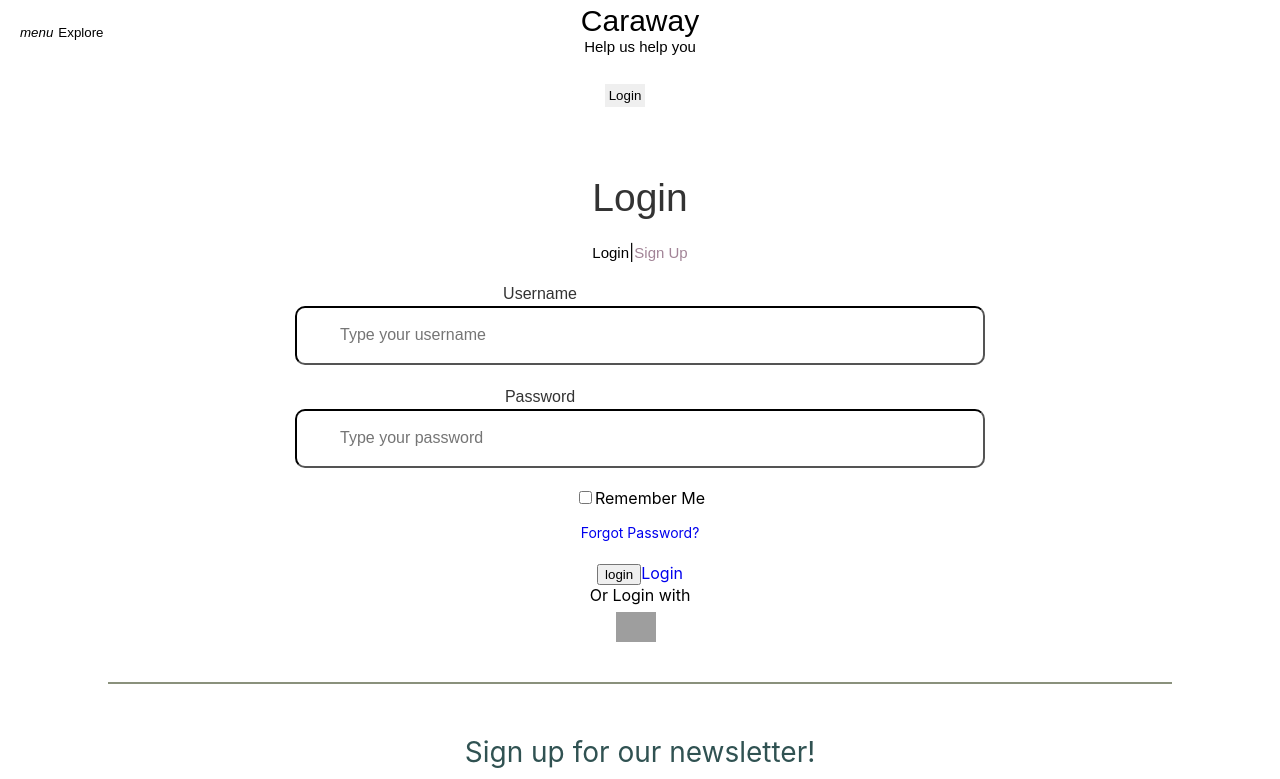
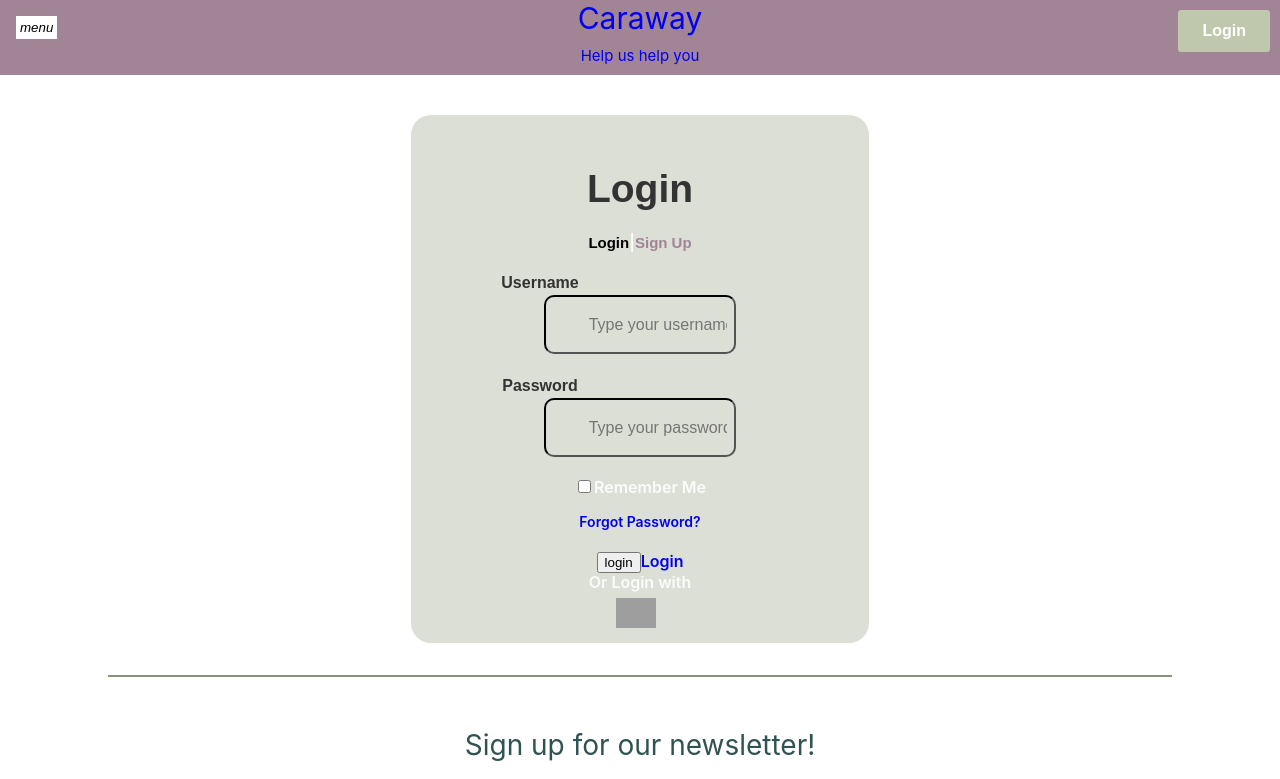
Before and after one commit to adamaripici/projectCode, a React (Create React App) app in the folder react/caraway-app/: page /login in a window 1280 px wide. Shown: the top 779 px of the page. Built offline with nearby package versions, Linux system fonts and the light colour scheme; grey boxes are pictures that could not be loaded.

Commit message:
fixed navbar

```diff
--- a/react/caraway-app/src/Login.css
+++ b/react/caraway-app/src/Login.css
@@ -0,0 +1,14 @@
+.login-page{
+  display: inline-block;
+    outline: none;
+    cursor: pointer;
+    font-weight: 600;
+    border-radius: 20px;
+    padding: 12px 90px;
+    border: 0;
+    color: rgba(255, 255, 255, 0.879);
+    background: #dcdfd6;
+    line-height: 1.15;
+    font-size: 16px;
+    margin-top: 40px;
+}
--- a/react/caraway-app/src/Login.js
+++ b/react/caraway-app/src/Login.js
@@ -4,7 +4,7 @@ import { Link } from "react-router-dom"
 
 function Login() {
   return (
-    <div className="login">
+    <div className="login-page">
       <div className="loginForm">
         <p className="form-title">Login</p>
         <div className="links-signup">
--- a/react/caraway-app/src/Navbar.css
+++ b/react/caraway-app/src/Navbar.css
@@ -226,9 +226,58 @@ br {
 
 .test{
   display: flex;
-	/* flex-direction: row;
-	flex-wrap: wrap; */
   min-width: 500px;
 
   align-items: center;
 }
+
+
+
+.login{
+
+  display: inline-block;
+  outline: none;
+  cursor: pointer;
+  font-weight: 600;
+  border-radius: 3px;
+  padding: 12px 24px;
+  border: 0;
+  color: white;
+  background: #BFC8AD;
+  line-height: 1.15;
+  font-size: 16px;
+  position: absolute;
+  top: 10px;
+  right: 10px;
+
+
+}
+
+.login:hover {
+  transition: all .1s ease;
+  box-shadow: 0 0 0 0 #fff, 0 0 0 3px #269c7e;
+}
+
+.logo-div{
+  /* text-align: center;
+  margin-top: -40px; */
+
+}
+
+.logo-title a{
+  display: block;
+  margin-bottom: 10px;
+
+}
+
+.logo-title {
+  background-color: #A28497;
+}
+
+
+.logo-title {
+  display: flex;
+  flex-direction: column;
+  align-items: center;
+
+}
--- a/react/caraway-app/src/Navbar.js
+++ b/react/caraway-app/src/Navbar.js
@@ -13,26 +13,26 @@ export default function NavBar() {
 
   return (
     <div className="menu-bar">
+      <div className="logo-div">
+
       <ul className={`menu ${showMenu ? "showMenu" : ""}`}>
+          {/* <li className="explore">Explore</li> */}
           <li><a className="menuItem" href="/">Home</a></li>
           <li><a className="menuItem" href="/management-tips">Management Tips</a></li>
           <li><a className="menuItem" href="/blogs">Blog</a></li>
           <li><a className="menuItem" href="/meet-therapists">Meet Therapists</a></li>
           <li><a className="menuItem" href="/financial-assistance">Financial Assistance Programs</a></li>
-        </ul>
-        <button className="hamburger" onClick={toggleMenu}>
+      </ul>
+
+      <button className="hamburger" onClick={toggleMenu}>
         <i className="menuIcon material-icons">menu</i>
         <i className="closeIcon material-icons">close</i>
-        <li className="explore">Explore</li>
       </button>
-      <div className="logo-div">
-        <button className="logo">
-          <li className="Caraway"><a className="logoItem" href="/">Caraway</a></li>
-          <li className="quote"><a className="logoItem" href="/">Help us help you</a></li>
-        </button>
-        <div className="login-button">
-            <button className="login"  onClick={() => window.location.href='/login'}>Login</button>
+          <div className="logo-title">
+            <a className="Caraway" href="/">Caraway</a>
+            <a className="quote" href="/">Help us help you</a>
           </div>
+          <button className="login"  onClick={() => window.location.href='/login'}>Login</button>
       </div>
     </div>
   );
--- a/react/caraway-app/src/Signup.css
+++ b/react/caraway-app/src/Signup.css
@@ -214,29 +214,13 @@ a:active { text-decoration: underline; }
   text-decoration: underline;
 }
 
-.hamburger {
-  position: fixed;
-  z-index: 100;
-  top: 1rem;
-  left: 1rem;
-  padding: 4px;
-  border: none;
-  background: white;
-  cursor: pointer;
-  display: flex;
-  flex-direction: row;
-  align-items: center;
-}
-
 .explore{
   margin: 5px;
   font-size: 30 px;
   list-style-type: none;
 }
 
-.login-button{
-  margin-right:30px;
-}
+
 
 .menu {
   position: fixed;
@@ -293,28 +277,12 @@ a:active { text-decoration: underline; }
   color: black;
 }
 
-.login{
-  cursor: pointer;
-    border: none;
-    margin: 0px;
-    /* position: absolute; */
-    top: 0;
-    left: 95%;
-    padding: 4px;
-    margin-top: 25px;
 
-
-
-}
 
 .menu-bar{
   margin-bottom: 0px;
 }
 
-.logo-div{
-  text-align: center;
-  /* margin-top: -40px; */
-}
 
 .closeIcon {
   display: none;
```
